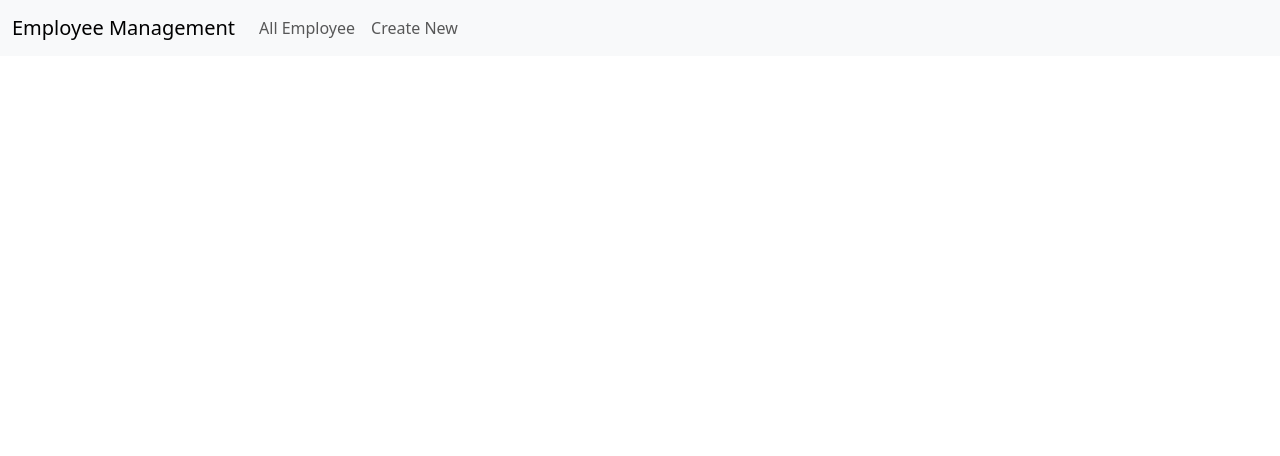
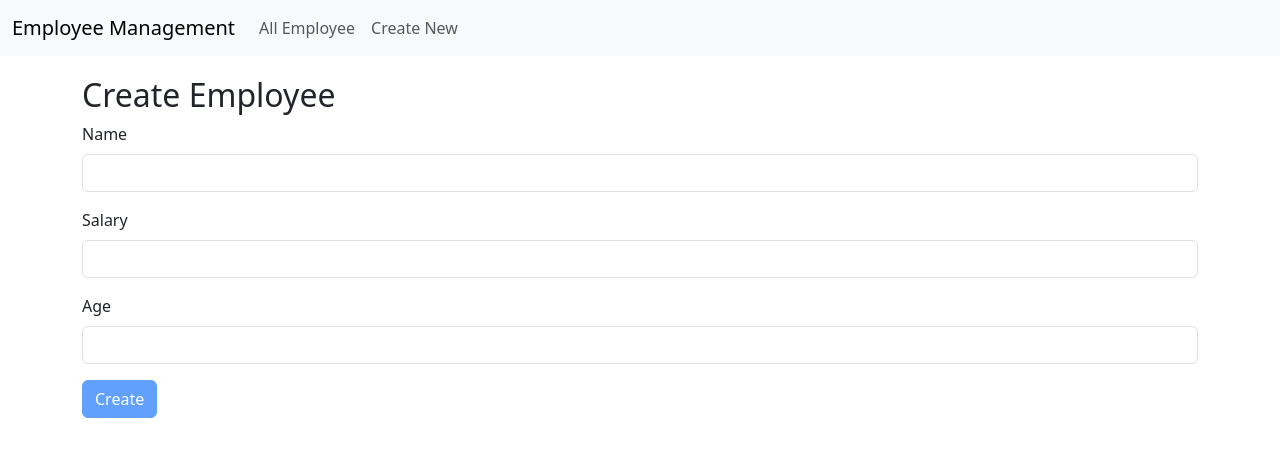
Before and after one commit to sarthak874/Employee-Management-Angular, an Angular app: page /edit/1 in a window 1280 px wide. Before the commit this address led to /. Shown: the top 456 px of the page. Built offline with nearby package versions, Linux system fonts and the light colour scheme.

Commit message:
route for edit employee added

```diff
--- a/db.json
+++ b/db.json
@@ -2,27 +2,27 @@
   "employees": [
     {
       "id": "1",
-      "name": "SDJrt",
+      "name": "SDJ",
       "salary": 400000,
       "age": 21
     },
     {
       "id": "2",
-      "name": "RMD",
-      "salary": 3000,
-      "age": 54
-    },
-    {
-      "id": "3",
-      "name": "RD",
+      "name": "RDARJI",
       "salary": 12341,
       "age": 21
     },
     {
-      "id": "4",
+      "id": "3",
       "name": "Sarthak Darji",
       "salary": 800000,
       "age": 24
+    },
+    {
+      "id": "4",
+      "name": "SDDQ",
+      "salary": 1233333,
+      "age": 18
     }
   ]
 }
--- a/src/app/app-routing.module.ts
+++ b/src/app/app-routing.module.ts
@@ -6,6 +6,7 @@ import { CreateEmployeeComponent } from './create-employee/create-employee.compo
 const routes: Routes = [
   { path: 'employees', component: EmployeeListComponent },
   { path: 'create', component: CreateEmployeeComponent },
+  { path: 'edit/:id', component: CreateEmployeeComponent },
   { path: '', redirectTo: '/employees', pathMatch: 'full' },
 ];
 
--- a/src/app/create-employee/create-employee.component.ts
+++ b/src/app/create-employee/create-employee.component.ts
@@ -1,7 +1,7 @@
 import { Component, OnInit } from '@angular/core';
 import { FormBuilder, FormGroup, Validators } from '@angular/forms';
 import { Employee, EmployeeServiceService } from '../employee-service.service';
-import { Router } from '@angular/router';
+import { ActivatedRoute, Router } from '@angular/router';
 
 @Component({
   selector: 'app-create-employee',
@@ -11,11 +11,13 @@ import { Router } from '@angular/router';
 export class CreateEmployeeComponent implements OnInit {
   employeeForm: FormGroup;
   employee: Employee | null = null;
+  isEditMode: boolean = false;
 
   constructor(
     private fb: FormBuilder,
     private employeeService: EmployeeServiceService,
-    private router: Router
+    private router: Router,
+    private route: ActivatedRoute
   ) {
     const navigation = this.router.getCurrentNavigation();
     const state = navigation?.extras.state as { employee: Employee };
@@ -30,17 +32,26 @@ export class CreateEmployeeComponent implements OnInit {
   }
 
   ngOnInit(): void {
-    const state = history.state as { employee: Employee };
-    if (state && state.employee) {
-      this.employee = state.employee;
-      this.employeeForm.patchValue(this.employee);
+    // const state = history.state as { employee: Employee };
+    // if (state && state.employee) {
+    //   this.employee = state.employee;
+    //   this.employeeForm.patchValue(this.employee);
+    // }
+    const id = this.route.snapshot.paramMap.get('id');
+    if (id) {
+      this.isEditMode = true;
+      const state = history.state as { employee: Employee };
+      if (state && state.employee) {
+        this.employee = state.employee;
+        this.employeeForm.patchValue(this.employee);
+      }
     }
   }
 
   onSubmit(): void {
     if (this.employeeForm.valid) {
       const employeeData: Employee = this.employeeForm.value;
-      if (employeeData.id) {
+      if (this.isEditMode && employeeData.id) {
         console.log(employeeData);
         this.employeeService.updateEmployee(employeeData).subscribe(() => {
           this.router.navigate(['/employees'], {
--- a/src/app/employee-list/employee-list.component.ts
+++ b/src/app/employee-list/employee-list.component.ts
@@ -77,7 +77,7 @@ export class EmployeeListComponent implements OnInit {
 
   editEmployee(employee: Employee): void {
     console.log(employee);
-    this.router.navigate(['/create'], { state: { employee } });
+    this.router.navigate(['/edit', employee.id], { state: { employee } });
   }
 
   viewDetails(employee: Employee): void {
```
